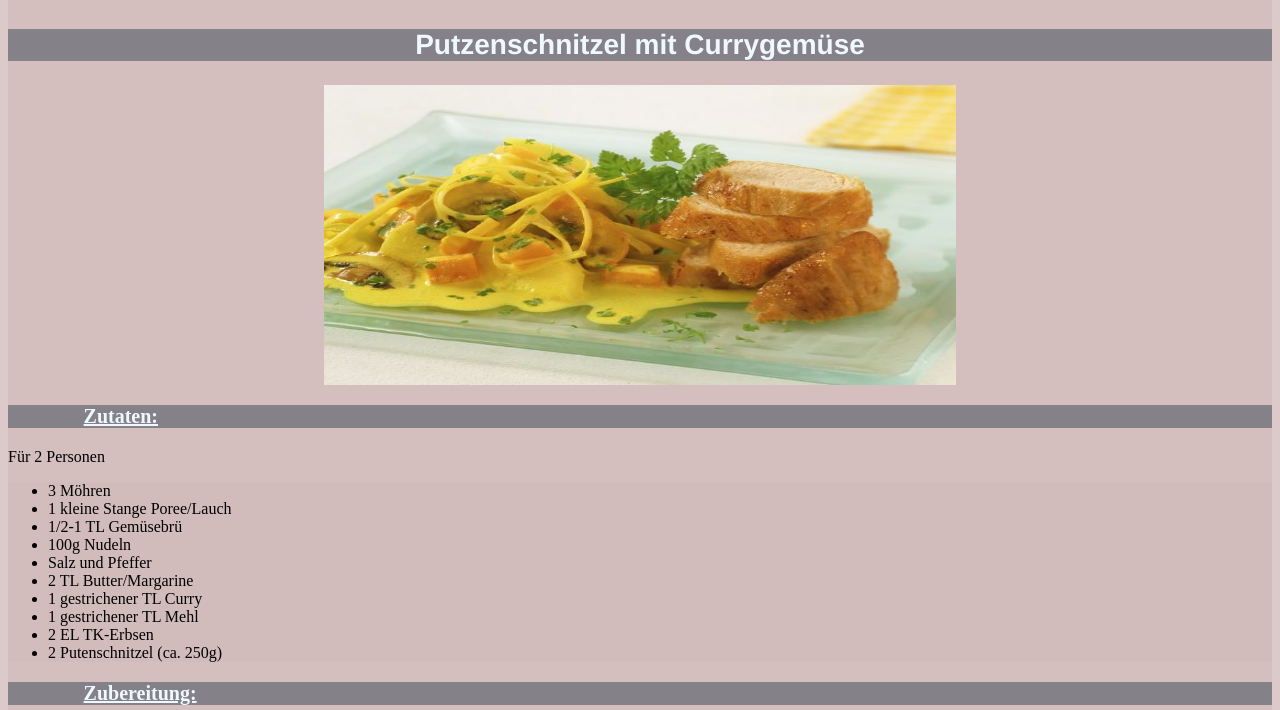
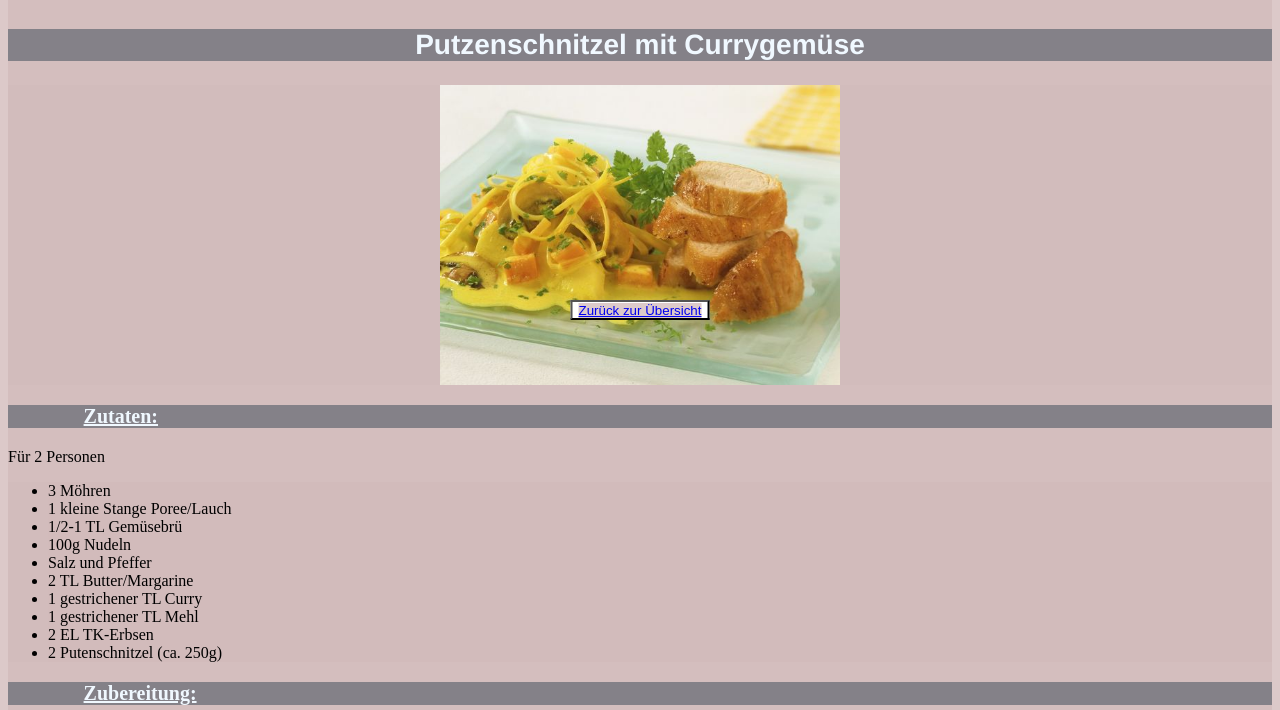
Before and after one commit to Sonokort/willi-cookbook, a plain HTML site: page recipes/curry.html in a window 1280 px wide. Shown: the part 90-800 px from the top of the page. Drawn offline with Linux system fonts and the light colour scheme.

Commit message:
Added Back Button

```diff
--- a/css/style.css
+++ b/css/style.css
@@ -29,22 +29,24 @@ p {
 
 }
 
-
+button {
+    background-color: rgb(255, 255, 255);
+    color: rgb(0, 0, 0);
+    height: 20px;
+    margin: 0;
+    position: absolute;
+    top: 50%;
+    left: 50%;
+    -ms-transform: translate(-50%, -50%);
+    transform: translate(-50%, -50%);
+}
 
 .recipe-pic {
     display: block;
     margin-left: auto;
     margin-right: auto;
-    width: 50%;
 }
 
 * {
     background-color: rgba(211, 187, 187, 0.782);
 }
-
-h1,
-h2,
-h3 {
-    color: aliceblue;
-    background-color: rgba(123, 123, 131, 0.897);
-}
--- a/recipes/curry.html
+++ b/recipes/curry.html
@@ -8,8 +8,11 @@
 
   <body>
     <h1> Willis Leckere Küche</h1>
+
     <h2>Putzenschnitzel mit Currygemüse</h2>
-    <img src="../img/curry.jpg" height="300" class="recipe-pic">
+    <button><a href="../index.html" class="home"> Zurück zur Übersicht</a></button>
+    <p><img src="../img/curry.jpg" height="300" class="recipe-pic"></p>
+
     <h3>Zutaten:</h3>
     Für 2 Personen
       <ul class="rec-list-h rec-ul">
```
Also changed, not shown: recipes/kuchen.html (+4 -1 lines), recipes/linsen.html (+3 -0 lines).
